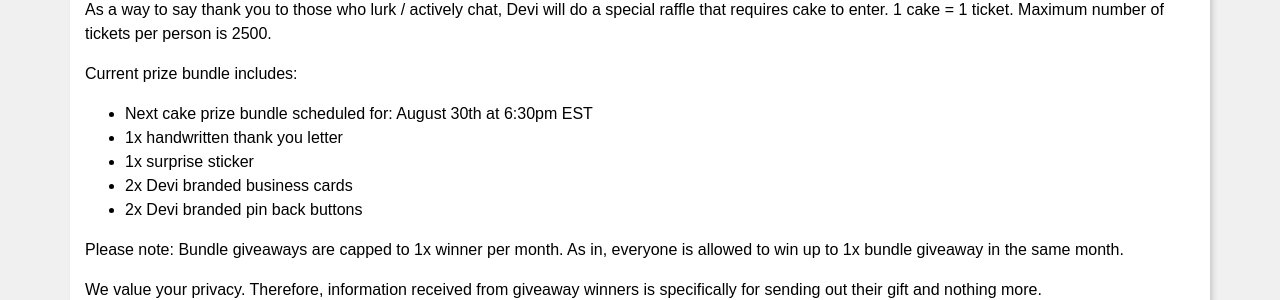
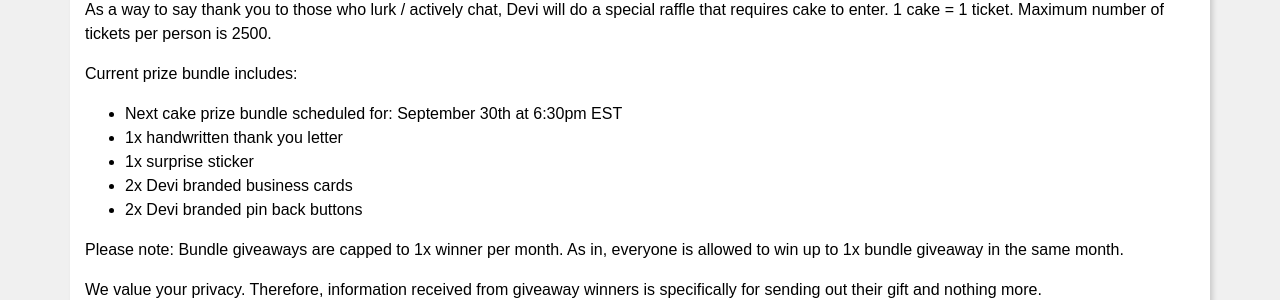
Before and after one commit to DeviCatOutlet/devicatoutlet.github.io, a Jekyll site: the page built from channelinfo.md, in a window 1280 px wide and 900 px high, scrolled down 2009 px. Shown: the part 343-643 px from the top of the window. Built offline with Jekyll 4.4.1, drawn with Linux system fonts in a browser that asks for light colours; our own code applies the rules of GitHub Pages for plain Markdown files.

Commit message:
Update Cake Prize Bundle Date

```diff
--- a/channelinfo.md
+++ b/channelinfo.md
@@ -49,7 +49,7 @@ of tickets per person is 2500.
 
 Current prize bundle includes:
 
-* Next cake prize bundle scheduled for: August 30th at 6:30pm EST
+* Next cake prize bundle scheduled for: September 30th at 6:30pm EST
 * 1x handwritten thank you letter
 * 1x surprise sticker
 * 2x Devi branded business cards
```
